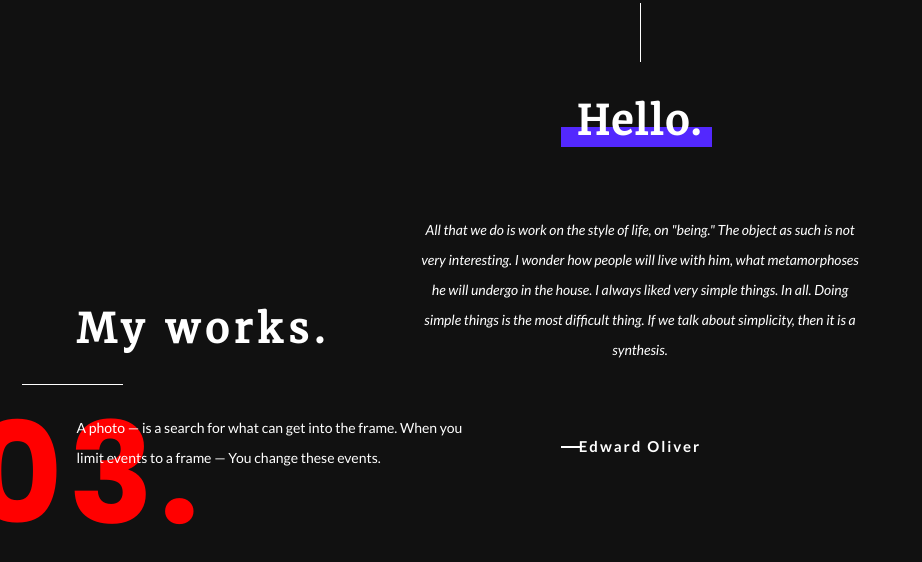
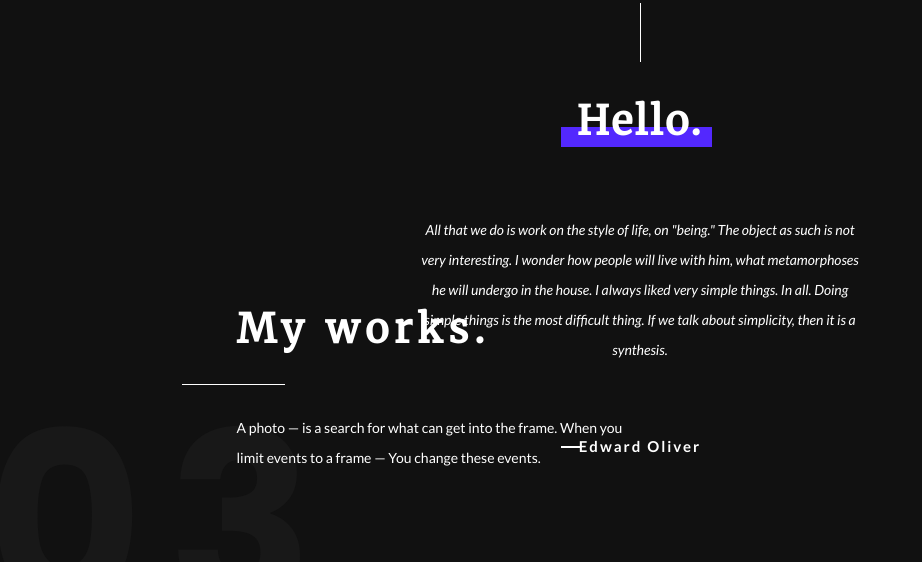
Before and after one commit to dalejodc/frontend-test, an Angular app: page / in a window 1280 px wide. Shown: the part 1650-2212 px from the top of the page, without its empty margins (0-922 px from the left). Built offline with nearby package versions, Linux system fonts and the light colour scheme.

Commit message:
My work styles

```diff
--- a/src/app/components/my-work/my-work.component.css
+++ b/src/app/components/my-work/my-work.component.css
@@ -7,7 +7,7 @@
     padding-top: 40px;
 }
 
-.subtitle {
+.title {
     color: white;
     font-family: 'Merriweather', serif;
     font-size: 40px;
@@ -21,12 +21,13 @@
     text-decoration: none;
     z-index: 1;
     margin-top: 30px;
+    padding-left: 160px;
 }
 
-.subtitle::before {
+.title::before {
     border-bottom: 1px solid white;
-    left: -55px;
-    width: 40%;
+    left: 105px;
+    width: 25%;
     content: '';
     height: 33%;
     position: absolute;
@@ -35,16 +36,17 @@
     z-index: -1;
 }
 
-.subtitle::after {
+.title::after {
     content: '03.';
-    color: red;
+    color: var(--dark-black-2);
     font-family: 'Poppins', sans-serif;
-    font-size: 140px;
-    left: -105px;
+    font-size: 240px;
+    letter-spacing: 25px;
+    left: -90px;
     width: 40%;
     height: 33%;
     position: absolute;
-    top: 250%;
+    top: 330%;
     z-index: -2;
 }
 
@@ -54,4 +56,5 @@
     line-height: 30px;
     z-index: 1;
     position: relative;
+    padding-left: 160px;
 }
--- a/src/app/components/my-work/my-work.component.html
+++ b/src/app/components/my-work/my-work.component.html
@@ -1,8 +1,8 @@
 <div class="my-work">
   <div class="ui container">
-    <h2 class="subtitle center aligned">My works.</h2>
+    <h2 class="title center aligned">My works.</h2>
     <div class="ui grid">
-      <div class="sixteen wide mobile sixteen wide tablet six wide computer column photo-paragraph">
+      <div class="sixteen wide mobile sixteen wide tablet eight wide computer column photo-paragraph">
         <p class="">
           A photo — is a search for what can get into the frame. When you limit events to a frame — You change these events.
         </p>
```
